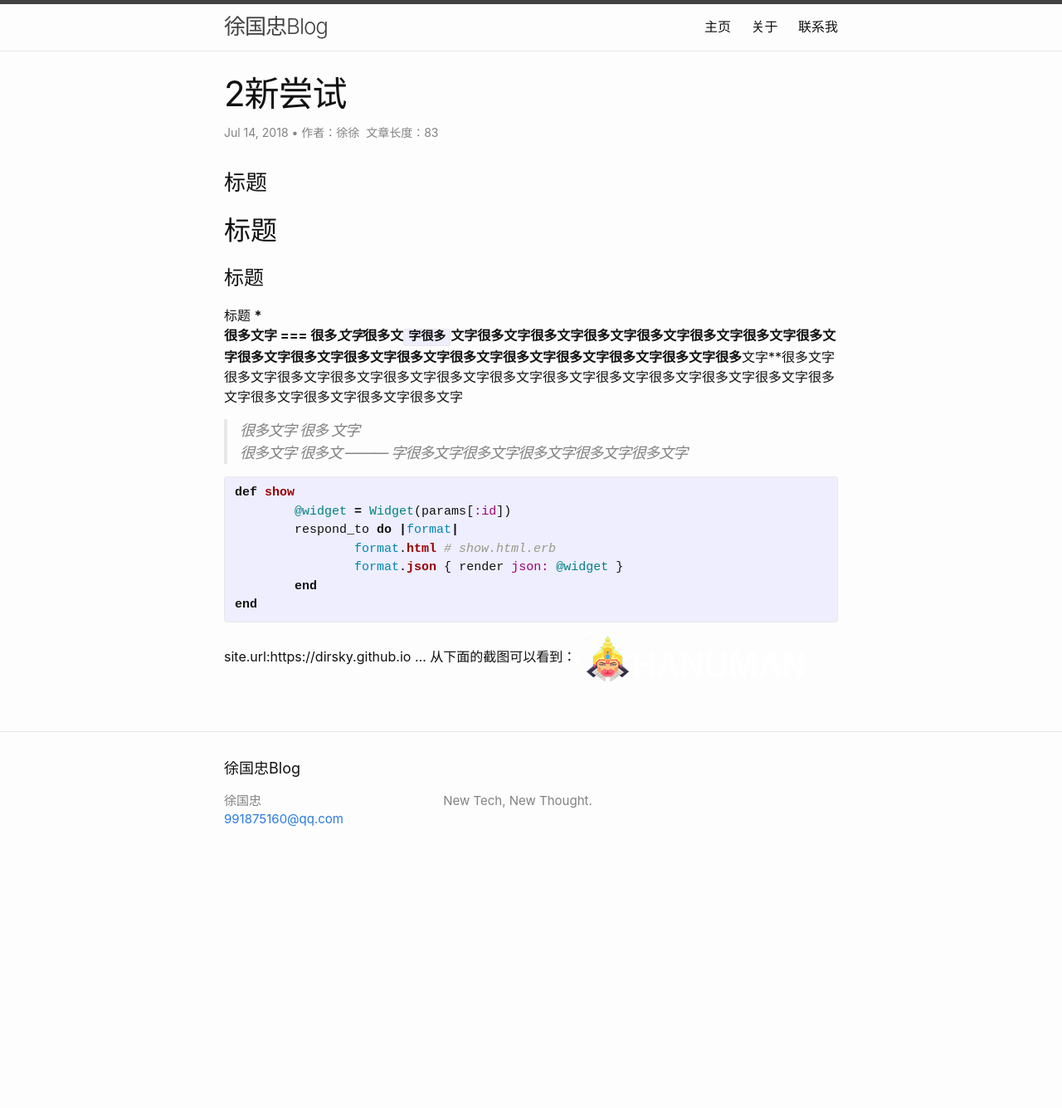
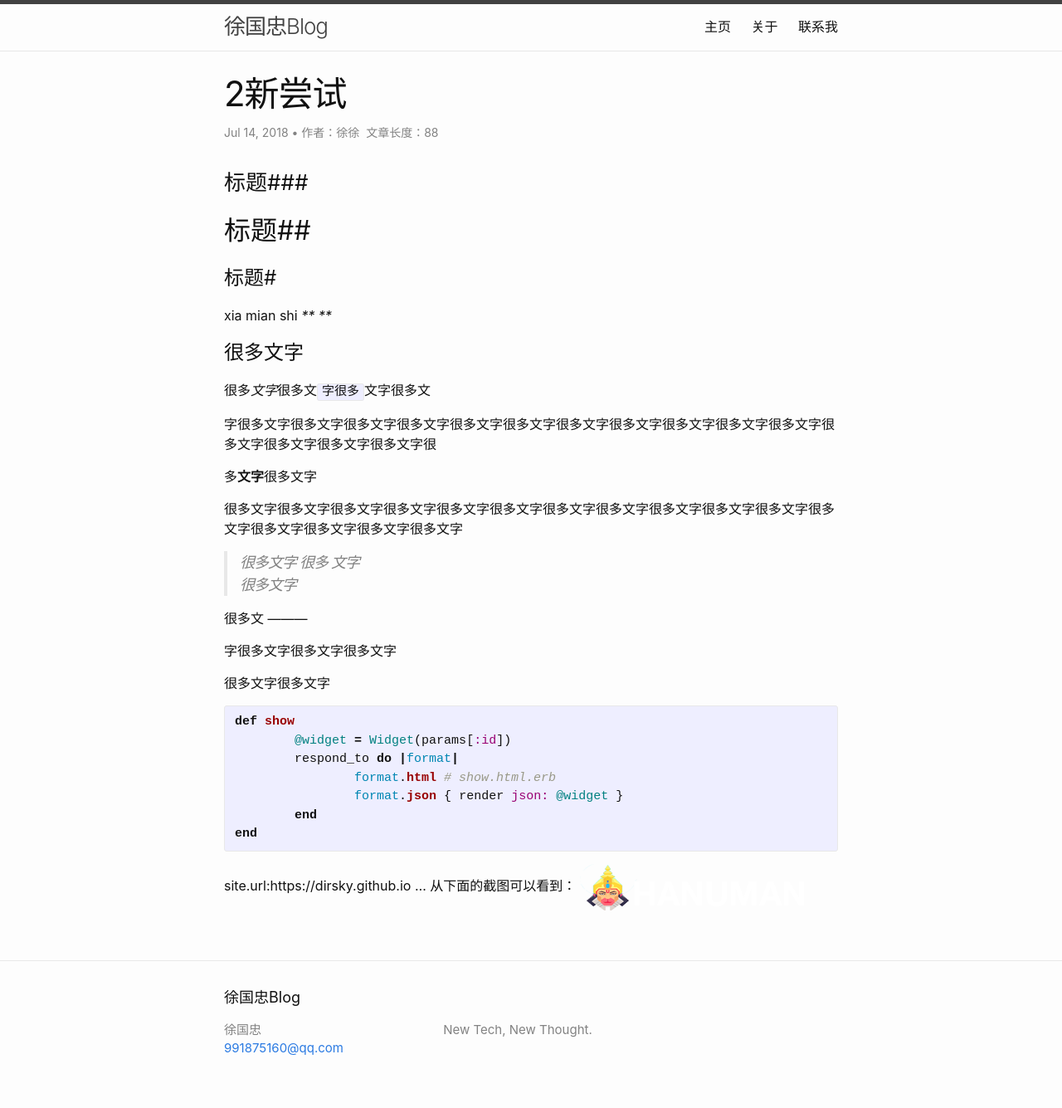
Before and after one commit to dirsky/blog, a Jekyll site: the page built from _posts/2018-07-14-new.md, in a window 1280 px wide. Shown: the whole page at 83% size. Built offline with Jekyll 4.4.1, drawn with Linux system fonts in a browser that asks for light colours; before the commit the page ends 1059 px from its top, so only the background shows below that.

Commit message:
Update 2018-07-14-new.md
变化测试

```diff
--- a/_posts/2018-07-14-new.md
+++ b/_posts/2018-07-14-new.md
@@ -6,23 +6,33 @@ author: 徐徐
 
 
 
-### 标题
-## 标题
-# 标题
-标题
+### 标题###
+## 标题##
+# 标题#
+xia mian shi ***
 ***
-<br/>
+
 很多文字
 ===
-很多*文字*很多文`字很多`文字很多文字很多文字很多文字很多文字很多文字很多文字很多文字很多文字很多文字很多文字很多文字很多文字很多文字很多文字很多文字很多文字很多**文字**很多文字很多文字很多文字很多文字很多文字很多文字很多文字很多文字很多文字很多文字很多文字很多文字很多文字很多文字很多文字很多文字很多文字
+很多*文字*很多文`字很多`文字很多文
+
+字很多文字很多文字很多文字很多文字很多文字很多文字很多文字很多文字很多文字很多文字很多文字很多文字很多文字很多文字很多文字很
+
+多**文字**很多文字
+
+很多文字很多文字很多文字很多文字很多文字很多文字很多文字很多文字很多文字很多文字很多文字很多文字很多文字很多文字很多文字很多文字
 
 > 很多文字
 很多
 > 文字
 很多文字
+
 很多文
 ———
-字很多文字很多文字很多文字很多文字很多文字
+
+字很多文字很多文字很多文字
+
+很多文字很多文字
 
 
 
```
